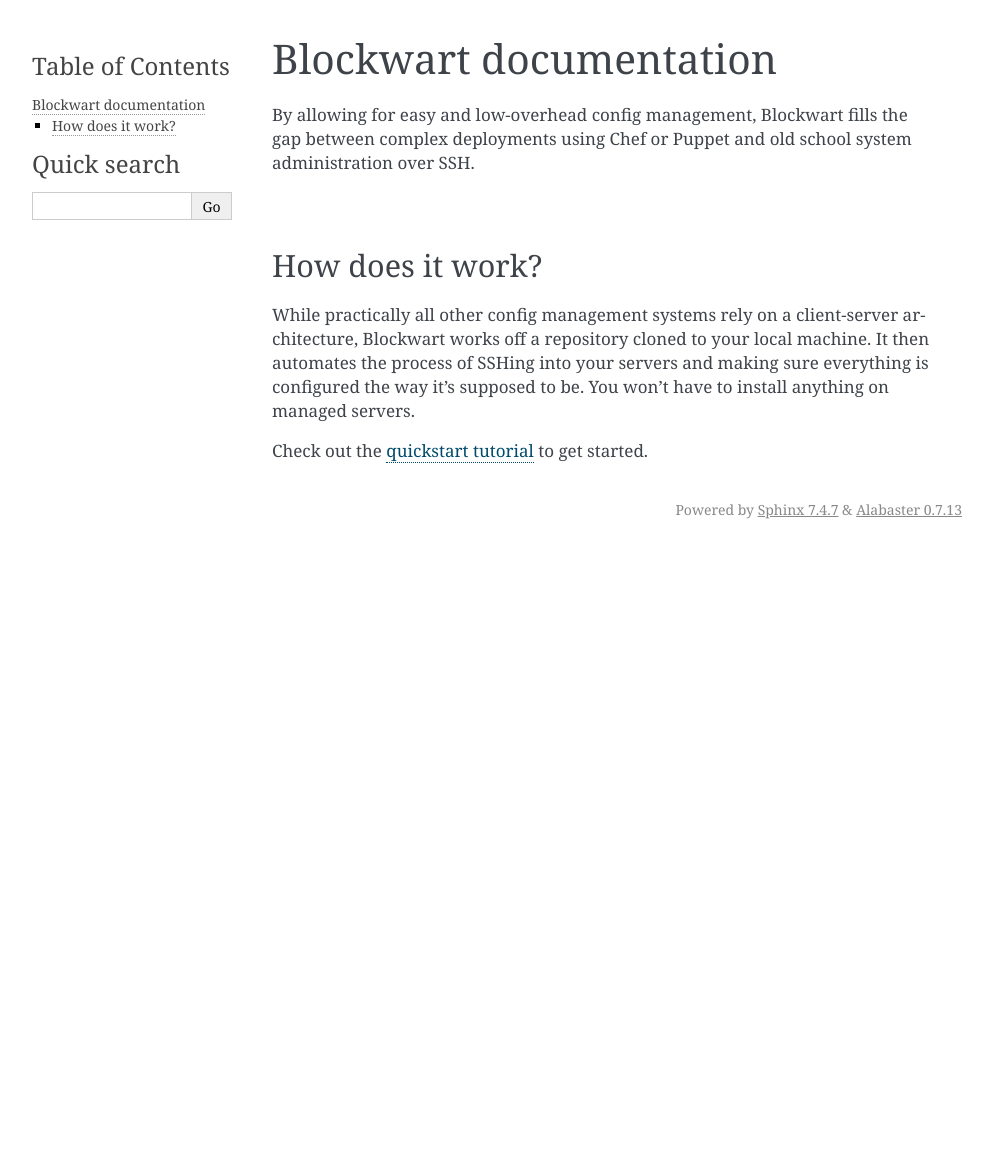
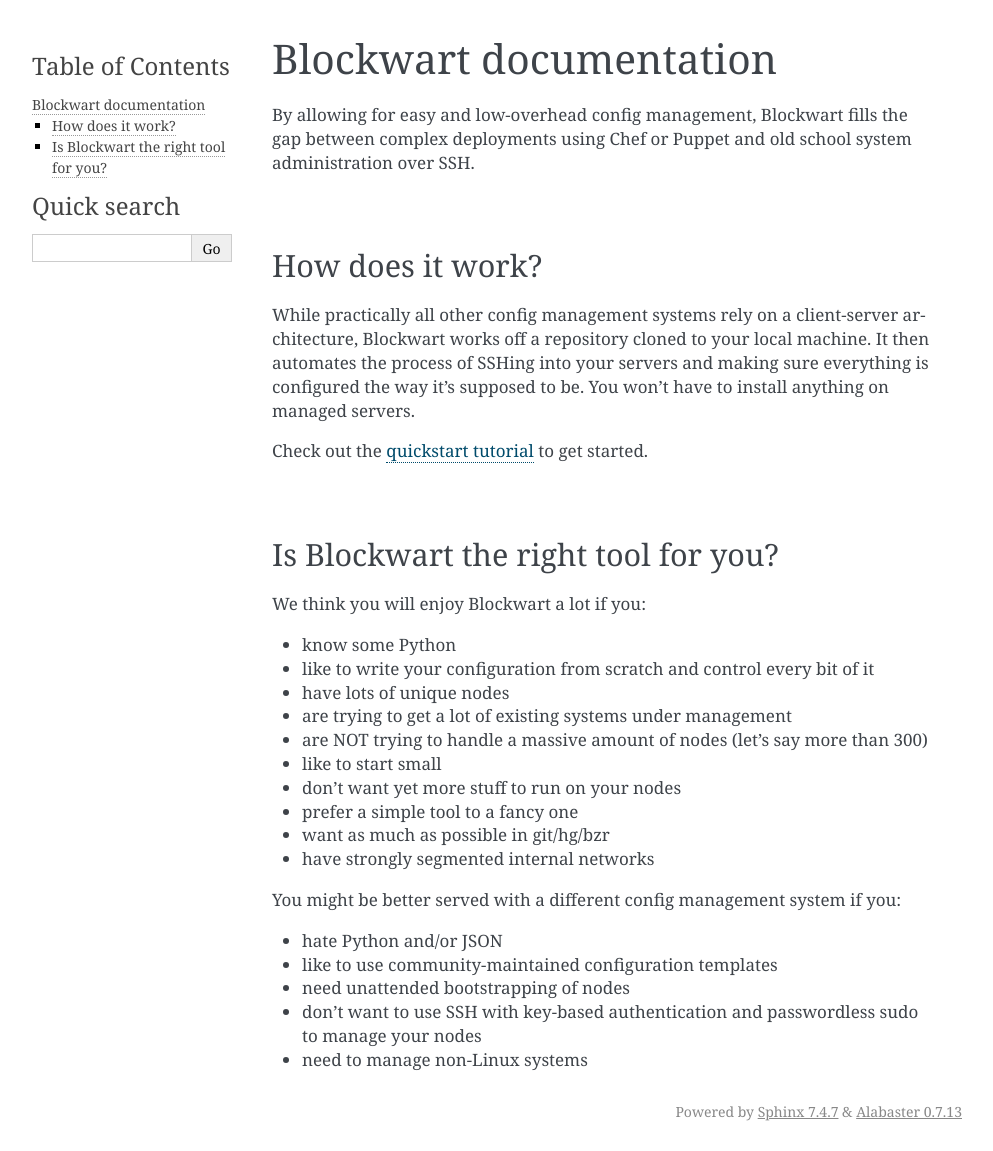
Before and after one commit to bundlewrap/bundlewrap, a Sphinx documentation site: the page built from doc/index.rst, in a window 1280 px wide. Shown: the whole page, without its empty margins (148-1141 px from the left). Built offline with Sphinx 7.4.7, drawn with Linux system fonts in a browser that asks for light colours; before the commit the page ends 900 px from its top, so only the background shows below that.

Commit message:
more index page content

```diff
--- a/doc/index.rst
+++ b/doc/index.rst
@@ -13,6 +13,33 @@
 While practically all other config management systems rely on a client-server architecture, Blockwart works off a repository cloned to your local machine. It then automates the process of SSHing into your servers and making sure everything is configured the way it's supposed to be. You won't have to install anything on managed servers.
 
 Check out the :doc:`quickstart tutorial <quickstart>` to get started.
+
+|
+
+Is Blockwart the right tool for you?
+------------------------------------
+
+We think you will enjoy Blockwart a lot if you:
+
+* know some Python
+* like to write your configuration from scratch and control every bit of it
+* have lots of unique nodes
+* are trying to get a lot of existing systems under management
+* are NOT trying to handle a massive amount of nodes (let's say more than 300)
+* like to start small
+* don't want yet more stuff to run on your nodes
+* prefer a simple tool to a fancy one
+* want as much as possible in git/hg/bzr
+* have strongly segmented internal networks
+
+You might be better served with a different config management system if you:
+
+* hate Python and/or JSON
+* like to use community-maintained configuration templates
+* need unattended bootstrapping of nodes
+* don't want to use SSH with key-based authentication and passwordless sudo to manage your nodes
+* need to manage non-Linux systems
+
 
 .. raw:: html
 
```
